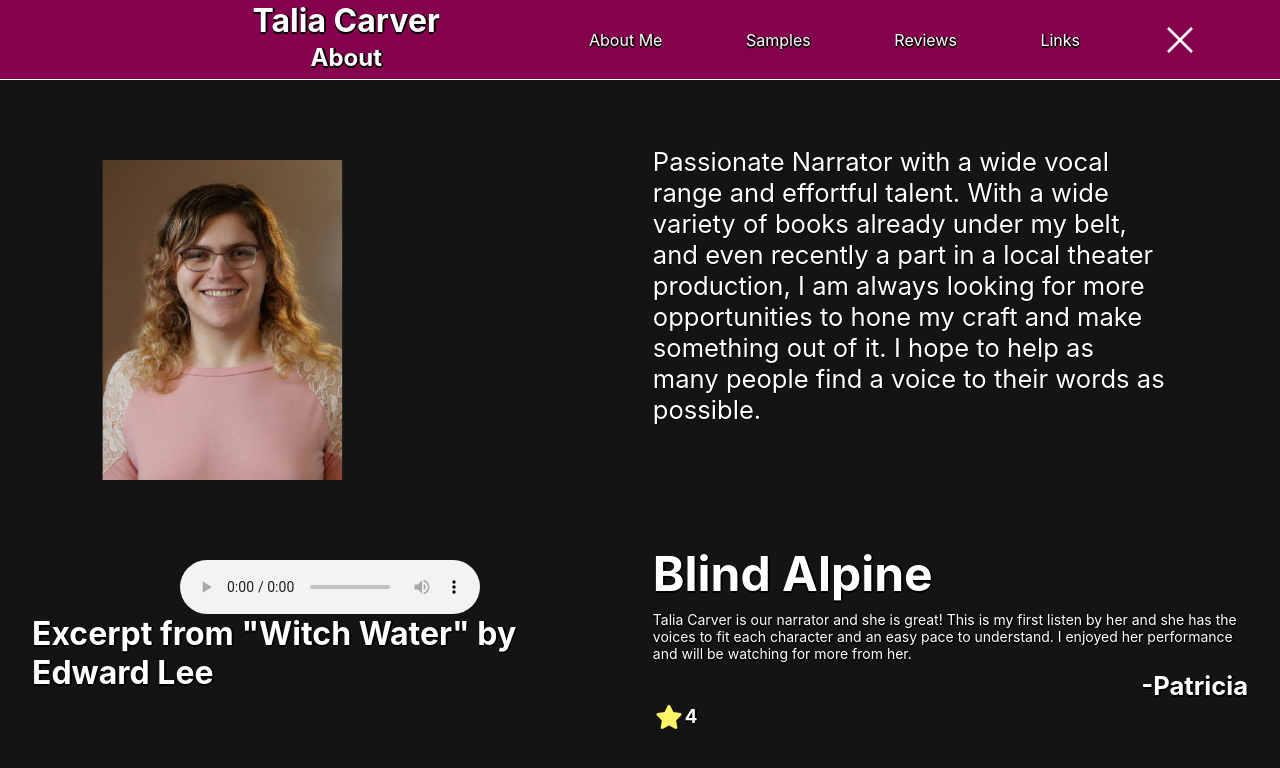
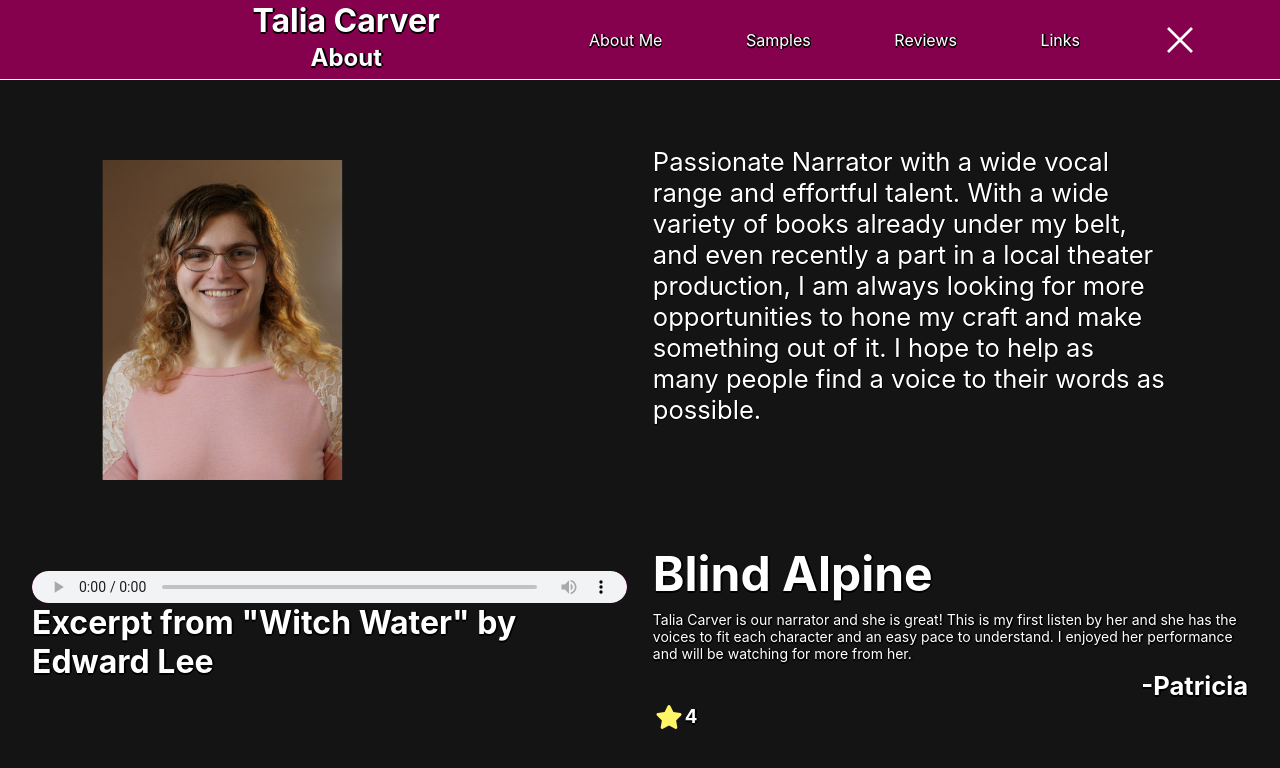
Before and after one commit to BritneyAC/talia-narration, a Next.js app: page / in a window 1280 px wide. Shown: the top 768 px of the page. Built offline with nearby package versions, Linux system fonts and the light colour scheme.

Commit message:
removed some unnecessary things and fixed the audio css

```diff
--- a/next.config.js
+++ b/next.config.js
@@ -1,10 +1,5 @@
 /** @type {import('next').NextConfig} */
 const nextConfig = {
-  experimental: {
-    images: {
-      allowFutureImage: true,
-    },
-  },
   reactStrictMode: true,
   webpack(config, options) {
     const { isServer } = options;
@@ -27,10 +22,4 @@ const nextConfig = {
   }
 }
 
-const withBundleAnalyzer = require("@next/bundle-analyzer")({
-  enabled: process.env.ANALYZE === "true",
-  openAnalyzer: true,
-
-});
-
-module.exports = withBundleAnalyzer(nextConfig)
+module.exports = nextConfig
--- a/package.json
+++ b/package.json
@@ -9,7 +9,6 @@
     "lint": "next lint"
   },
   "dependencies": {
-    "@next/bundle-analyzer": "^12.2.0",
     "next": "^12.2.0",
     "react": "18.2.0",
     "react-dom": "18.2.0",
--- a/src/styles/css/About.module.css
+++ b/src/styles/css/About.module.css
@@ -33,6 +33,14 @@
   width: 100%;
   height: 100%;
   padding-bottom: 2rem;
+}
+.sample audio {
+  display: flex;
+  width: 100%;
+  height: 2rem;
+  border-radius: 2rem;
+  background-color: hsl(324deg, 100%, 26%);
+  opacity: 1;
 }
 .sample h1 {
   margin: 0;
--- a/src/styles/css/Samples.module.css
+++ b/src/styles/css/Samples.module.css
@@ -16,6 +16,14 @@
 }
 .sample * {
   margin: 0;
+}
+.sample audio {
+  display: flex;
+  width: 100%;
+  height: 2rem;
+  border-radius: 2rem;
+  background-color: hsl(324deg, 100%, 26%);
+  opacity: 1;
 }
 .sample:last-of-type:nth-of-type(odd) {
   grid-column-start: 1;
--- a/src/styles/scss/About.module.scss
+++ b/src/styles/scss/About.module.scss
@@ -33,6 +33,16 @@
   width: 100%;
   height: 100%;
   padding-bottom: 2rem;
+
+  & audio{
+    display: flex;
+    width: 100%;
+    height: 2rem;
+    border-radius: 2rem;
+    background-color: hsla(324, 100%, 26%, 100%);
+    opacity: 1;
+  }
+
   & h1{
     margin: 0;
     font-size: clamp(1rem, 5vw, 4vh);
--- a/src/styles/scss/Samples.module.scss
+++ b/src/styles/scss/Samples.module.scss
@@ -15,6 +15,15 @@
   border: 2px solid white;
   & * {
     margin: 0;
+  }
+
+  & audio{
+    display: flex;
+    width: 100%;
+    height: 2rem;
+    border-radius: 2rem;
+    background-color: hsla(324, 100%, 26%, 100%);
+    opacity: 1;
   }
   &:last-of-type:nth-of-type(odd){
     grid-column-start: 1;
```
Also changed, not shown: src/styles/css/AudioPlayer.module.css (deleted, +0 -19 lines), src/styles/scss/AudioPlayer.module.scss (deleted, +0 -20 lines), 1 other file (tests, documents, lock files or other folders).
